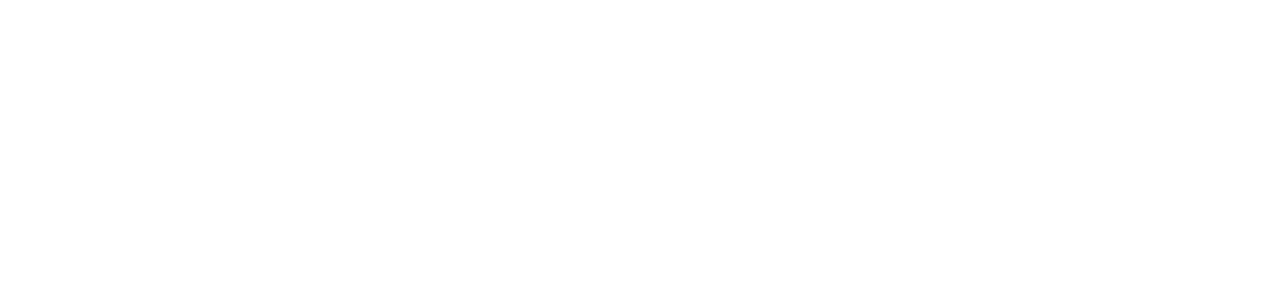
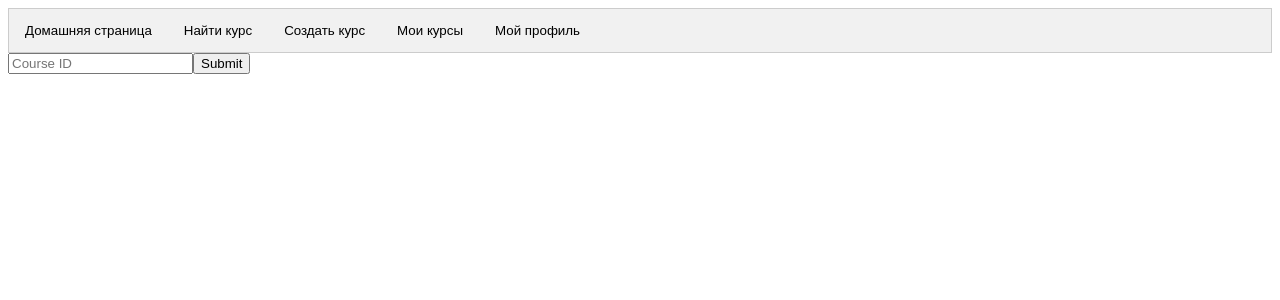
Before and after one commit to neosclass/neo_class, a React (Create React App) app in the folder project/frontend/: page /users/add/course in a window 1280 px wide. Before the commit this address had no page. Shown: the top 300 px of the page. Built offline with nearby package versions, Linux system fonts and the light colour scheme.

Commit message:
Add front for add course

```diff
--- a/project/frontend/src/App.jsx
+++ b/project/frontend/src/App.jsx
@@ -5,6 +5,8 @@
 import Registration from './components/Registration';
 import Login from './components/Login';
 import NotLogin from './components/NotLogin';
+import AllPrivateCourses from './components/AllPrivateCourses';
+import FindCourse from './components/FindCourse';
 
 function App() {
 
@@ -15,9 +17,11 @@
                     <Route path='/' Component={Home}/>
                     <Route path='/users/profile' Component={MyProfile}/>
                     <Route path='/auth/register' Component={Registration}/>
-                    <Route path='/login' Component={Login}/>
+                    <Route path='/auth/login' Component={Login}/>
                     <Route path='/auth/logout' Component={Login}/>
                     <Route path='/notlogin' Component={NotLogin}/>
+                    <Route path='/courses' Component={AllPrivateCourses}/>
+                    <Route path='/users/add/course' Component={FindCourse}/>
                 </Routes>
             </div>
         </BrowserRouter>
--- /dev/null
+++ b/project/frontend/src/components/AllPrivateCourses.jsx
@@ -0,0 +1,55 @@
+import React, {useState, useEffect} from "react";
+import Header from "./UI/header/Header";
+import { useNavigate } from "react-router-dom";
+
+const AllPrivateCourses = () => {
+    const navigate = useNavigate()
+
+    const [data, setData] = useState([]);
+
+    const HomePage = () => {
+      navigate("/");
+  }
+
+    const NotLogin = () => {
+      navigate("/notlogin")
+    }
+
+
+        useEffect(() => {
+            fetch("http://localhost:8000/courses", {method: 'GET',
+            credentials: 'include' })
+              .then(response => {
+                if (response.status === 401){
+                    NotLogin()
+                }
+                else {
+                    return response.json()
+                }
+              })
+              .then(jsonData => setData(jsonData))
+              .catch(error => console.error('Error fetching data:', error));
+        }, [])
+
+
+    return (
+        <div>
+            <Header />
+
+            <div>
+                {data.map(item => (
+                    <div key={item.id}>
+                    <p>{item.id}</p>
+                    <h2>Название: {item.title}</h2>
+                    <h3>Описание: {item.description}</h3>
+                    <button>Зайти в курс</button>
+                    </div>
+                ))}
+            </div>
+
+
+        </div>
+    );
+};
+
+export default AllPrivateCourses;
--- /dev/null
+++ b/project/frontend/src/components/FindCourse.jsx
@@ -0,0 +1,60 @@
+import React, {useState, useEffect} from "react";
+import Header from "./UI/header/Header";
+import { useNavigate, useParams } from "react-router-dom";
+import axios from "axios";
+
+const FindCourse = () => {
+    const navigate = useNavigate()
+
+    const HomePage = () => {
+      navigate("/");
+  }
+
+    const NotLogin = () => {
+      navigate("/notlogin")
+    }
+
+    const [formData, setFormData] = useState({
+        id: '',
+      });
+
+      const handleChange = (e) => {
+        setFormData({ ...formData, [e.target.name]: e.target.value });
+      };
+
+      const handleSubmit = async (e) => {
+        e.preventDefault();
+
+        try {
+          const response = await axios.post('http://localhost:8000/users/add/course', formData, {withCredentials: true});
+          // Handle the response data here
+          if (response.status === 401) {
+            NotLogin()
+          }
+          HomePage()
+        } catch (error) {
+          // Handle error or display error message
+          console.error(error);
+        }
+      };
+
+
+
+    return (
+        <div>
+            <Header />
+            <form onSubmit={handleSubmit}>
+                        <input
+                        type="text"
+                        name="id"
+                        value={formData.id}
+                        onChange={handleChange}
+                        placeholder="Course ID"
+                        />
+                        <button type="submit">Submit</button>
+                    </form>
+        </div>
+    );
+};
+
+export default FindCourse;
--- a/project/frontend/src/components/Login.jsx
+++ b/project/frontend/src/components/Login.jsx
@@ -1,8 +1,14 @@
 import React, {useState} from "react";
 import axios from 'axios';
 import Header from "./UI/header/Header";
+import { useNavigate } from "react-router-dom";
 
 const Login = () => {
+        const navigate = useNavigate()
+
+        const HomePage = () => {
+          navigate('/')
+        }
 
         const [formData, setFormData] = useState({
           email: '',
@@ -19,7 +25,7 @@
           try {
             const response = await axios.post('http://localhost:8000/auth/login', formData, {withCredentials: true});
             // Handle the response data here
-            console.log(response.data);
+            HomePage()
           } catch (error) {
             // Handle error or display error message
             console.error(error);
--- a/project/frontend/src/components/Registration.jsx
+++ b/project/frontend/src/components/Registration.jsx
@@ -1,8 +1,14 @@
 import React, {useState} from "react";
 import axios from 'axios';
 import Header from "./UI/header/Header";
+import { useNavigate } from "react-router-dom";
 
 const Registration = () => {
+        const navigate = useNavigate()
+
+        const HomePage = () => {
+          navigate('/')
+        }
 
         const [formData, setFormData] = useState({
           name: '',
@@ -23,7 +29,7 @@
 
 
             // Handle the response data here
-            console.log(response.data);
+            HomePage()
           } catch (error) {
             // Handle error or display error message
             console.error(error);
--- a/project/frontend/src/components/UI/header/Header.jsx
+++ b/project/frontend/src/components/UI/header/Header.jsx
@@ -13,13 +13,21 @@
         navigate("/");
     }
 
+    const allCoursesPrivate = () => {
+        navigate('/courses')
+    }
+
+    const findCourse = () => {
+        navigate('/users/add/course')
+    }
+
     return (
         <div>
             <div className={classes.tab}>
                 <button onClick={homeClick}>Домашняя страница</button>
-                <button>Найти курс</button>
+                <button onClick={findCourse}>Найти курс</button>
                 <button>Создать курс</button>
-                <button>Мои курсы</button>
+                <button onClick={allCoursesPrivate}>Мои курсы</button>
                 <button onClick={profileClick}>Мой профиль</button>
             </div>
         </div>
```
Also changed, not shown: 2 other files (tests, documents, lock files or other folders).
